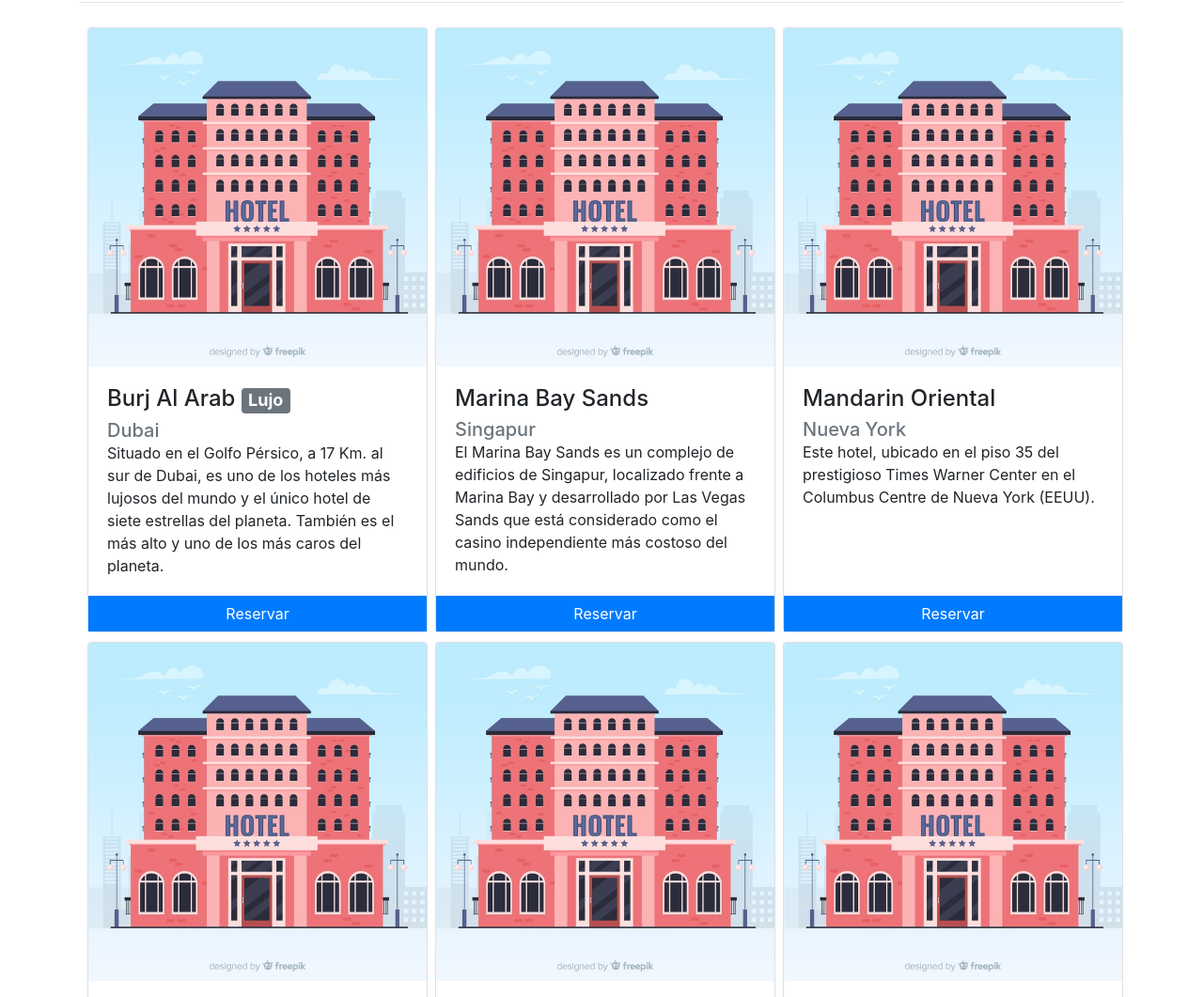
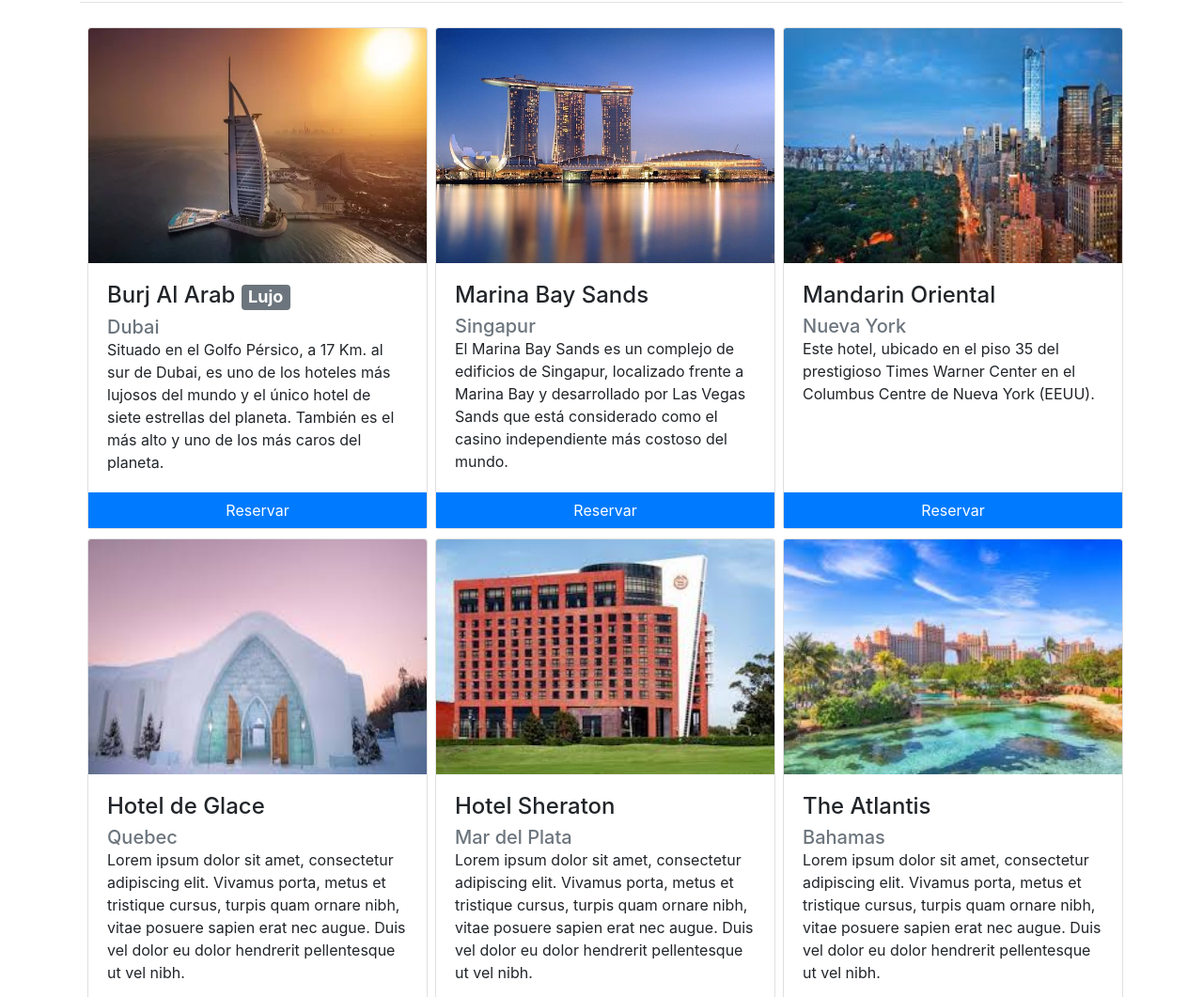
Before and after one commit to emanuelnav/bookhotels, a website: page index.html in a window 1280 px wide. Shown: the part 682-1743 px from the top of the page at 94% size. Drawn offline with nearby package versions, Linux system fonts and the light colour scheme.

Commit message:
agregamos iamgenes a los hoteles

```diff
--- a/css/main.css
+++ b/css/main.css
@@ -1,12 +1,12 @@
 .jumbotron {
-    background-color: papayawhip;
+    background-color: powderblue;
     color: black;
     margin-top: 50px;
 }
 
 footer {
     padding: 10px 10px 0 10px;
-    background-color: papayawhip;
+    background-color: powderblue;
     margin-bottom: 0px;
     margin-top: 20px;
 }
@@ -29,3 +29,7 @@
 .faq {
     margin: 20px 0px 20px 0px;
 }
+
+.img-hoteles {
+    height: 250px;
+}
--- a/index.html
+++ b/index.html
@@ -9,7 +9,7 @@
     <link rel="stylesheet" href="node_modules/bootstrap/dist/css/bootstrap.min.css">
     <link rel="stylesheet" href="css/main.css">
     <link rel="stylesheet" href="node_modules/@fortawesome/fontawesome-free/css/all.min.css">
-    <title>Guia de Hoteles</title>
+    <title>Luxus | Agencia de viajes</title>
   </head>
   <body>
     <nav class="navbar navbar-expand-sm navbar-dark bg-dark fixed-top">
@@ -29,7 +29,7 @@
 
     </nav>
     <div class="jumbotron">
-        <h1>Hoteles</h1>
+        <h1>Guia de Hoteles</h1>
     </div>
     <div class="container">
         <nav aria-label="breadcrumb">
@@ -43,7 +43,7 @@
 
         <div class="d-flex flex-wrap">
             <div class=" card card-hotel d-flex flex-column justify-content-between ml-2">
-                <img class="card-img-top" src="images/hotel.png" alt="hotel img">
+                <img class="card-img-top img-hoteles" src="images/burjalarab.webp" alt="hotel img">
                 <div class="card-body">
                     <h4 class="card-title">Burj Al Arab <span class="badge badge-secondary">Lujo</span></h4>
                     <h5 class="card-subtitle text-muted">Dubai</h5>
@@ -60,7 +60,7 @@
                 </div>
             </div>
             <div class="card card-hotel d-flex flex-column justify-content-between ml-2">
-                <img class="card-img-top" src="images/hotel.png" alt="hotel img">
+                <img class="card-img-top img-hoteles" src="images/marinasands.jpg" alt="hotel img">
                 <div class="card-body">
                     <h4 class="card-title">Marina Bay Sands</h4>
                     <h5 class="card-subtitle text-muted">Singapur</h5>
@@ -72,7 +72,7 @@
                 </div>
             </div>
             <div class="card card-hotel d-flex flex-column justify-content-between ml-2">
-                <img class="card-img-top" src="images/hotel.png" alt="hotel img">
+                <img class="card-img-top img-hoteles" src="images/mandarin.jpg" alt="hotel img">
                 <div class="card-body">
                     <h4 class="card-title">Mandarin Oriental</h4>
                     <h5 class="card-subtitle text-muted">Nueva York</h5>
@@ -83,34 +83,33 @@
                 </div>
             </div>
             <div class="card card-hotel d-flex flex-column justify-content-between ml-2">
-                <img class="card-img-top" src="images/hotel.png" alt="hotel img">
+                <img class="card-img-top img-hoteles" src="images/glace.jpg" alt="hotel img">
                 <div class="card-body">
                     <h4 class="card-title">Hotel de Glace</h4>
                     <h5 class="card-subtitle text-muted">Quebec</h5>
-                    <p class="card-text">Situado en el Golfo Pérsico, a 17 Km. al sur de Dubai, es uno de los hoteles más lujosos del mundo y
-                        el único hotel de siete estrellas del planeta.</p>
+                    <p class="card-text">Lorem ipsum dolor sit amet, consectetur adipiscing elit. Vivamus porta, metus et tristique cursus, turpis quam ornare nibh, vitae posuere sapien erat nec augue. Duis vel dolor eu dolor hendrerit pellentesque ut vel nibh.</p>
                 </div>
                 <div>
                     <button class="btn btn-primary btn-reservar">Reservar</button>
                 </div>
             </div>
             <div class="card card-hotel d-flex flex-column justify-content-between ml-2">
-                <img class="card-img-top" src="images/hotel.png" alt="hotel img">
+                <img class="card-img-top img-hoteles" src="images/sheraton.jpg" alt="hotel img">
                 <div class="card-body">
                     <h4 class="card-title">Hotel Sheraton</h4>
-                    <h5 class="card-subtitle text-muted">Mar del Plata</h5>>
-                    <p class="card-text">El Marina Bay Sands es un complejo de edificios de Singapur, localizado frente a Marina Bay.</p>
+                    <h5 class="card-subtitle text-muted">Mar del Plata</h5>
+                    <p class="card-text">Lorem ipsum dolor sit amet, consectetur adipiscing elit. Vivamus porta, metus et tristique cursus, turpis quam ornare nibh, vitae posuere sapien erat nec augue. Duis vel dolor eu dolor hendrerit pellentesque ut vel nibh.</p>
                 </div>
                 <div>
                     <button class="btn btn-primary btn-reservar">Reservar</button>
                 </div>
             </div>
             <div class="card card-hotel d-flex flex-column justify-content-between ml-2">
-                <img class="card-img-top" src="images/hotel.png" alt="hotel img">
+                <img class="card-img-top img-hoteles" src="images/atlantis.jpg" alt="hotel img">
                 <div class="card-body">
                     <h4 class="card-title">The Atlantis</h4>
                     <h5 class="card-subtitle text-muted">Bahamas</h5>
-                    <p class="card-text">Este hotel, ubicado en el piso 35 del prestigioso Times Warner Center en el Columbus Centre de Nueva York (EEUU).</p>
+                    <p class="card-text">Lorem ipsum dolor sit amet, consectetur adipiscing elit. Vivamus porta, metus et tristique cursus, turpis quam ornare nibh, vitae posuere sapien erat nec augue. Duis vel dolor eu dolor hendrerit pellentesque ut vel nibh.</p>
                 </div>
                 <div>
                     <button class="btn btn-primary btn-reservar">Reservar</button>
```
Also changed, not shown: about.html (+2 -2 lines), contact.html (+2 -2 lines), products.html (+2 -2 lines), images/atlantis.jpg (added), images/burjalarab.webp (added), images/glace.jpg (added), images/mandarin.jpg (added), images/marinasands.jpg (added), images/sheraton.jpg (added).
